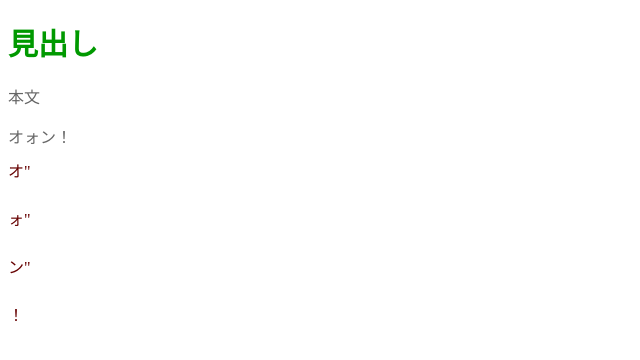
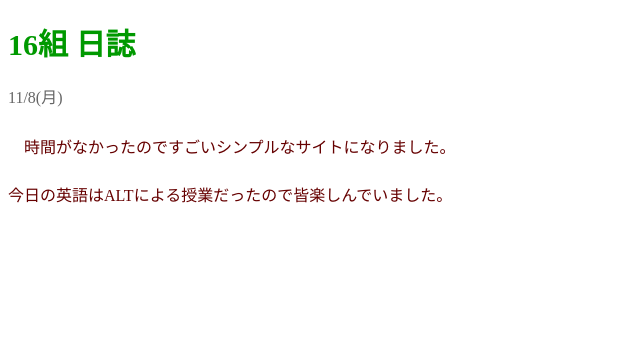
Before and after one commit to Geusen/16, a plain HTML site: page index.html in a window 1280 px wide. Shown: the whole page, without its empty margins (0-640 px from the left). Drawn offline with Linux system fonts and the light colour scheme.

Commit message:
Update index.html

```diff
--- a/index.html
+++ b/index.html
@@ -29,10 +29,9 @@
 
 <body>
   <div>
-    <h1>見出し</h1>
-    <p>本文</p>
-    <p>オォン！<br>
-      <span>オ"<br>ォ"<br>ン"<br>！</span>
+    <h1>16組 日誌</h1>
+    <p>11/8(月)</p>
+      <span>　時間がなかったのですごいシンプルなサイトになりました。<br>今日の英語はALTによる授業だったので皆楽しんでいました。</span>
     </p>
   </div>
 </body>
```
